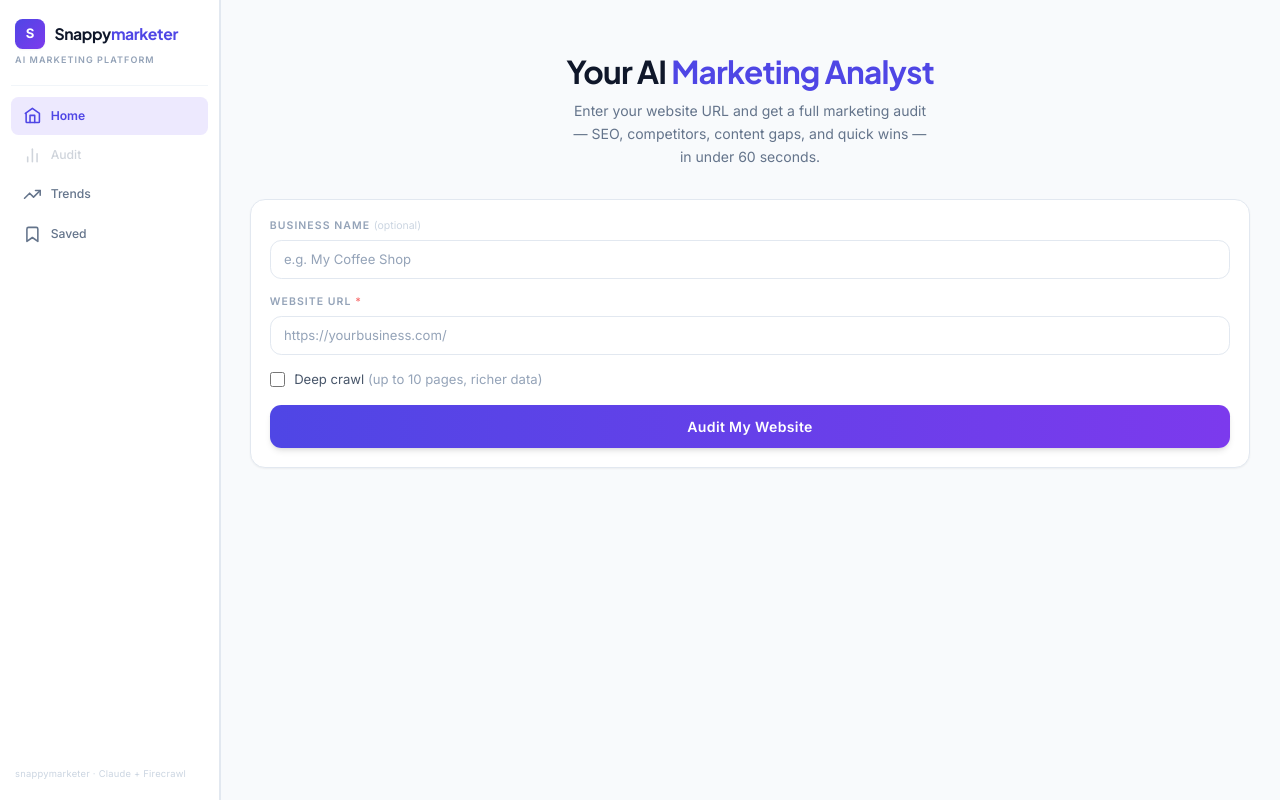
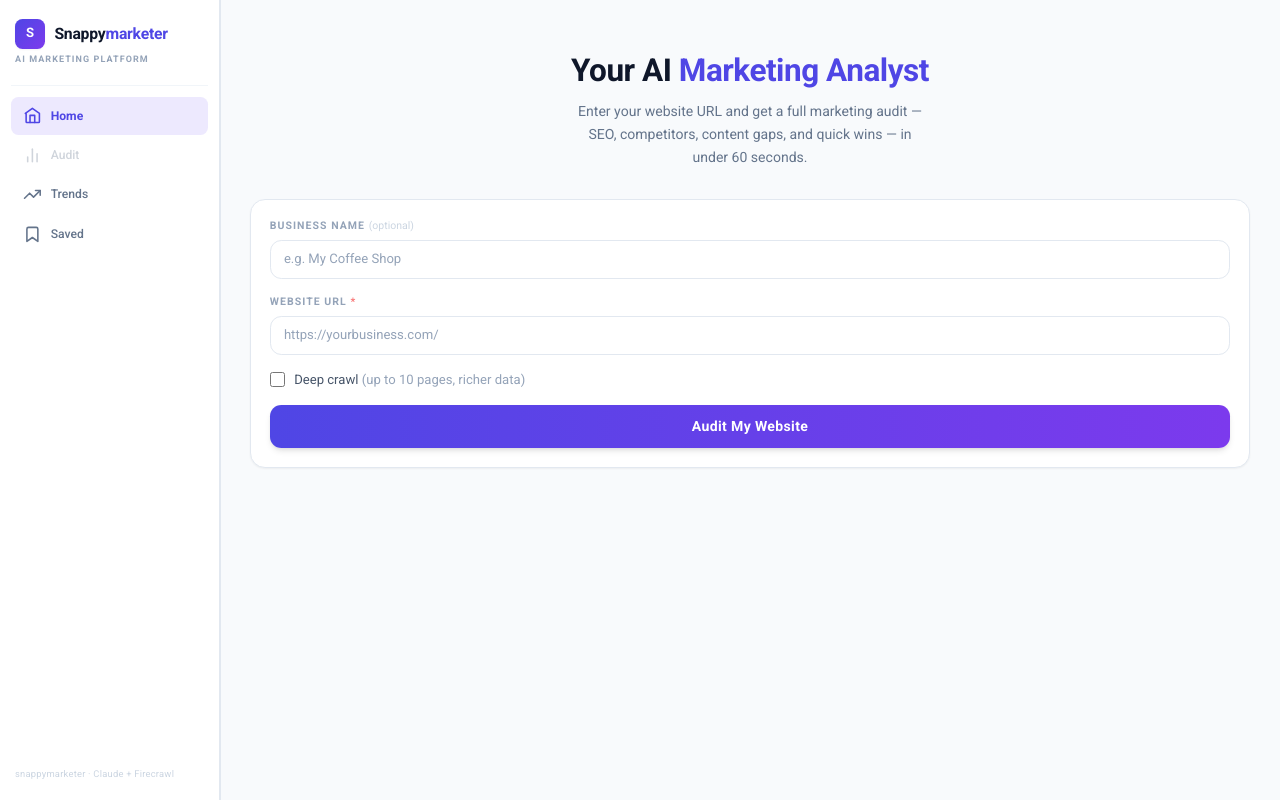
Before and after one commit to aminayawork-tech/Snaplabs, a Next.js app in the folder frontend/: page / in a window 1280 px wide. Built offline with nearby package versions, Linux system fonts and the light colour scheme.

Commit message:
Switch display font from Plus Jakarta Sans to Roboto
Single Roboto family (300/400/500/700/900) for both body and display,
exposed via --font-roboto variable. Heading tracking loosened slightly
to -0.015em to suit Roboto's wider proportions.

https://claude.ai/code/session_01PBJpRoV2CY53drxZje2qHx

```diff
--- a/frontend/app/globals.css
+++ b/frontend/app/globals.css
@@ -13,7 +13,7 @@
 html, body {
   overflow-x: hidden;
   max-width: 100vw;
-  font-family: var(--font-inter), -apple-system, BlinkMacSystemFont, sans-serif;
+  font-family: var(--font-roboto), Roboto, -apple-system, BlinkMacSystemFont, sans-serif;
   font-size: 15px;
   background: #f8fafc;
   color: #1e293b;
@@ -22,17 +22,17 @@ html, body {
   text-rendering: optimizeLegibility;
 }
 
-/* Display font on heading elements */
+/* Heading elements */
 h1, h2, h3, h4, h5, h6 {
-  font-family: var(--font-display), var(--font-inter), sans-serif;
-  letter-spacing: -0.025em;
+  font-family: var(--font-roboto), Roboto, sans-serif;
+  letter-spacing: -0.015em;
   line-height: 1.2;
 }
 
-/* Utility class for display font outside heading tags */
+/* Utility class for display usage outside heading tags */
 .font-display {
-  font-family: var(--font-display), var(--font-inter), sans-serif;
-  letter-spacing: -0.025em;
+  font-family: var(--font-roboto), Roboto, sans-serif;
+  letter-spacing: -0.015em;
 }
 
 /* Scrollbar */
@@ -60,7 +60,7 @@ h1, h2, h3, h4, h5, h6 {
 .prose p  { margin: 0.5rem 0; color: #475569; font-size: 0.875rem; line-height: 1.7; }
 .prose ul { list-style: disc; padding-left: 1.25rem; color: #475569; font-size: 0.875rem; line-height: 1.7; }
 .prose ol { list-style: decimal; padding-left: 1.25rem; color: #475569; font-size: 0.875rem; line-height: 1.7; }
-.prose h1, .prose h2, .prose h3 { color: #0f172a; font-weight: 700; margin: 0.9rem 0 0.35rem; font-family: var(--font-display), sans-serif; letter-spacing: -0.02em; }
+.prose h1, .prose h2, .prose h3 { color: #0f172a; font-weight: 700; margin: 0.9rem 0 0.35rem; font-family: var(--font-roboto), sans-serif; letter-spacing: -0.015em; }
 .prose h1 { font-size: 1.1rem; }
 .prose h2 { font-size: 0.975rem; }
 .prose h3 { font-size: 0.9rem; }
--- a/frontend/app/layout.tsx
+++ b/frontend/app/layout.tsx
@@ -1,17 +1,11 @@
 import type { Metadata, Viewport } from "next";
-import { Inter, Plus_Jakarta_Sans } from "next/font/google";
+import { Roboto } from "next/font/google";
 import "./globals.css";
 
-const inter = Inter({
+const roboto = Roboto({
   subsets: ["latin"],
-  variable: "--font-inter",
-  display: "swap",
-});
-
-const jakarta = Plus_Jakarta_Sans({
-  subsets: ["latin"],
-  variable: "--font-display",
-  weight: ["500", "600", "700", "800"],
+  variable: "--font-roboto",
+  weight: ["300", "400", "500", "700", "900"],
   display: "swap",
 });
 
@@ -29,8 +23,8 @@ export const viewport: Viewport = {
 
 export default function RootLayout({ children }: { children: React.ReactNode }) {
   return (
-    <html lang="en" className={`${inter.variable} ${jakarta.variable}`}>
-      <body className={inter.className}>{children}</body>
+    <html lang="en" className={roboto.variable}>
+      <body className={roboto.className}>{children}</body>
     </html>
   );
 }
--- a/frontend/tailwind.config.ts
+++ b/frontend/tailwind.config.ts
@@ -22,8 +22,8 @@ const config: Config = {
         },
       },
       fontFamily: {
-        sans:    ["var(--font-inter)", "-apple-system", "BlinkMacSystemFont", "sans-serif"],
-        display: ["var(--font-display)", "var(--font-inter)", "sans-serif"],
+        sans:    ["var(--font-roboto)", "Roboto", "-apple-system", "BlinkMacSystemFont", "sans-serif"],
+        display: ["var(--font-roboto)", "Roboto", "sans-serif"],
       },
     },
   },
```
